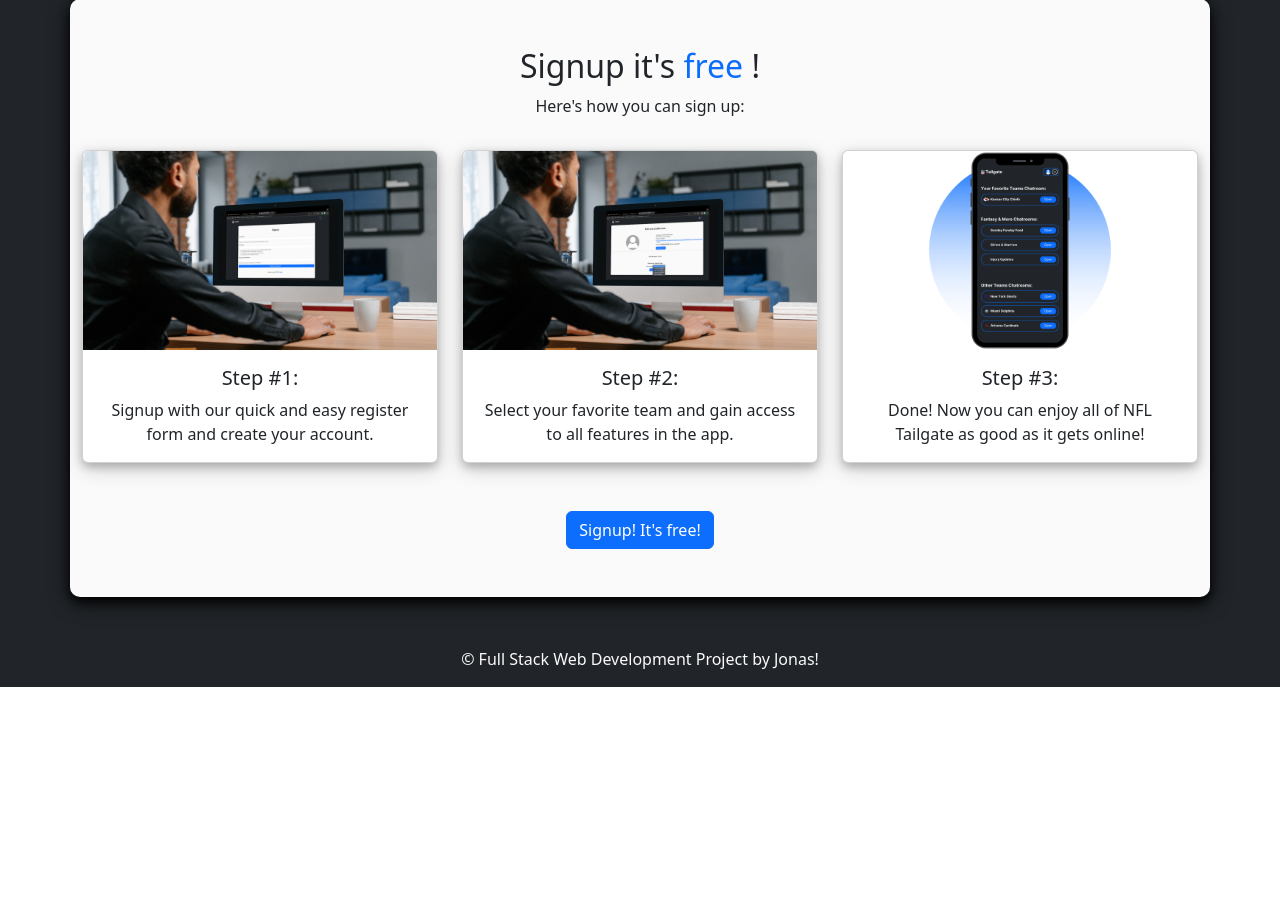
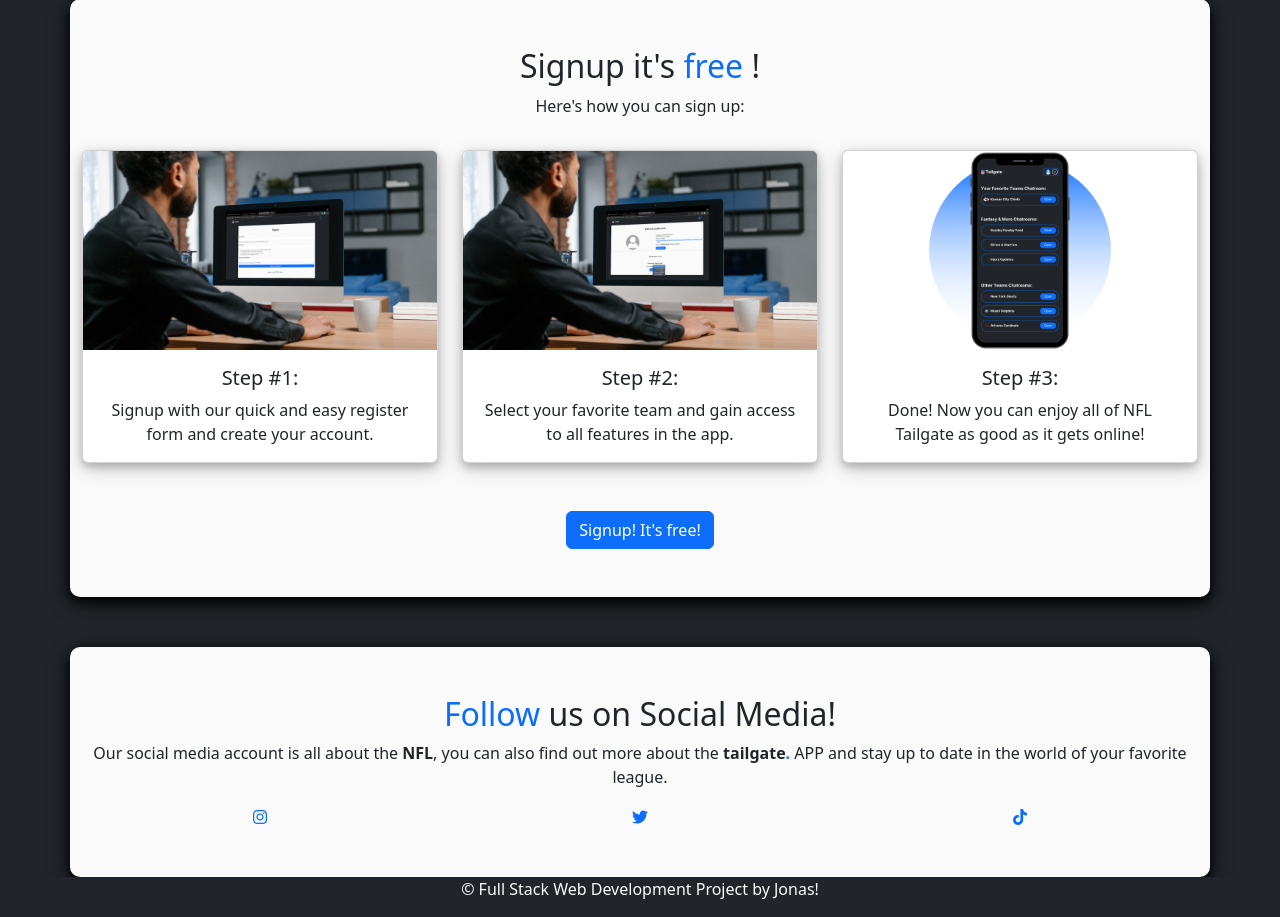
Before and after one commit to firstnamejonas/nfl-tailgate-app, a Django app: page / in a window 1280 px wide. Shown: the part 972-1889 px from the top of the page. Before the commit the page ends 1659 px from the top, so only its background shows below. Run offline with Django 4.2, Linux system fonts and the light colour scheme; some libraries are stand-ins or nearby versions.

Commit message:
Add social media section to homepage

```diff
--- a/templates/home.html
+++ b/templates/home.html
@@ -92,9 +92,35 @@
     </div>
 </section>
 
+<!--------------------------------------------------------------------------------------------- Socials-Section: -->
+<section id="socials-section">
+    <div class="container text-center how-to-sign-up-container">
+        <div class="row">
+            <div class="col-12 mt-5">
+                <h2><span class="text-highlights">Follow</span> us on Social Media!</h2>
+                <p>Our social media account is all about the <strong>NFL</strong>,
+                    you can also find out more about the <strong>tailgate<span class="text-highlights">.</span></strong> APP
+                    and stay up to date in the world of your favorite league.
+                </p>
+            </div>
+            <div class="col-4 mb-5">
+                <a href="https://www.instagram.com/" target="_blank" rel="noopener noreferrer">
+                    <i class="fa-brands fa-instagram social-icons"></i>
+                </a>
+            </div>
+            <div class="col-4 mb-5">
+                <a href="https://twitter.com/" target="_blank" rel="noopener noreferrer">
+                    <i class="fa-brands fa-twitter social-icons"></i>
+                </a>
+            </div>
+            <div class="col-4 mb-5">
+                <a href="https://www.tiktok.com/" target="_blank" rel="noopener noreferrer">
+                    <i class="fa-brands fa-tiktok social-icons"></i>
+                </a>
             </div>
         </div>
     </div>
 </section>
 
+
 {% endblock %}
```
